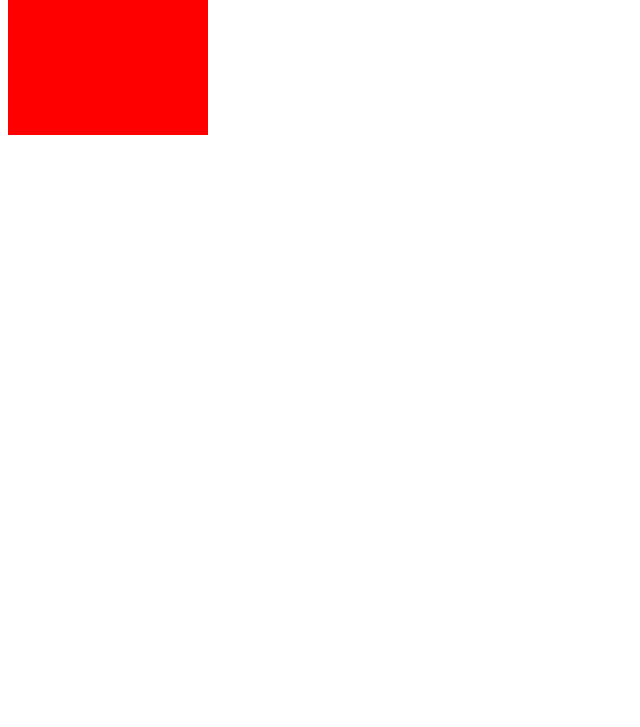
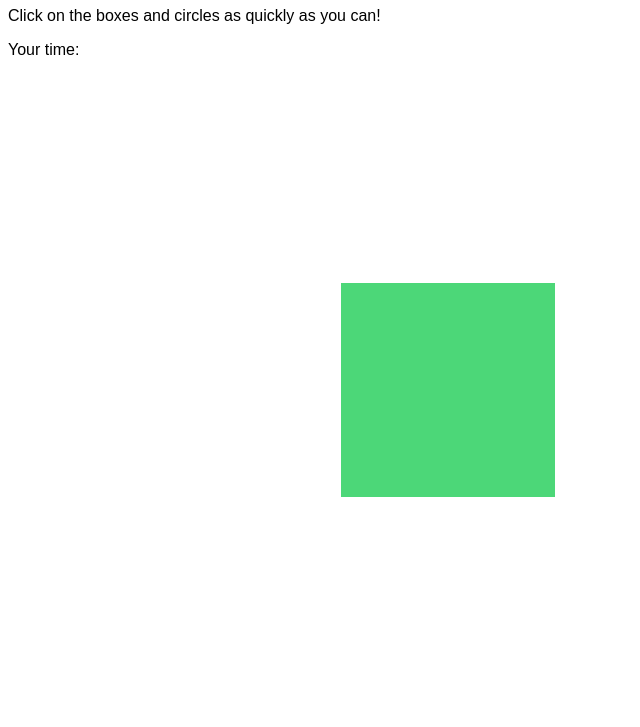
Before and after one commit to simonw101/reaction_tester, a plain HTML site: page index.html in a window 1280 px wide. Shown: the part 73-800 px from the top of the page, without its empty margins (0-640 px from the left). Drawn offline with Linux system fonts and the light colour scheme.

Commit message:
finished

```diff
--- a/index.html
+++ b/index.html
@@ -6,6 +6,12 @@
     </head>
     <body>
 
+        <h1>Test your reactions</h1>
+
+        <p>Click on the boxes and circles as quickly as you can!</p>
+
+        <p>Your time: <span id="timeTaken" class="bold"></span></p>
+
         <div id="shape"></div>
 
         <script src="scripts.js" type="text/javascript" ></script>
--- a/scripts.js
+++ b/scripts.js
@@ -1,13 +1,67 @@
 var start = new Date().getTime();
+
+
+function makeShapeAppear() {
+
+    var top = Math.random() * 400;
+
+    var left = Math.random() * 400;
+
+    var width = (Math.random() * 200) + 100;
+
+    if (Math.random() > 0.5) {
+
+        document.getElementById("shape").style.borderRadius = "100%";
+
+        } else {
+
+            document.getElementById("shape").style.borderRadius = "0";
+
+        }
+
+    document.getElementById("shape").style.backgroundColor = getRandomColor();
+
+    document.getElementById("shape").style.width = width + "px";
+
+    document.getElementById("shape").style.height = width + "px";
+
+    document.getElementById("shape").style.top = top + "px";
+
+    document.getElementById("shape").style.left = left + "px";
+
+    document.getElementById("shape").style.display = "block";
+
+    start = new Date().getTime();
+
+}
+
+function getRandomColor() {
+  var letters = '0123456789ABCDEF';
+  var color = '#';
+  for (var i = 0; i < 6; i++) {
+    color += letters[Math.floor(Math.random() * 16)];
+  }
+  return color;
+}
+
+function appearAfterDelay() {
+
+    setTimeout(makeShapeAppear, Math.floor(Math.random() * 2000));
+
+}
+
+appearAfterDelay();
 
 document.getElementById("shape").onclick = function() {
 
+    document.getElementById("shape").style.display = "none";
+
     var end = new Date().getTime();
 
-    var timeTaken = start - end;
+    var timeTaken = (end - start) / 1000;
 
-    alert(timeTaken);
+    document.getElementById("timeTaken").innerHTML = timeTaken + "s";
 
-    document.getElementById("shape").style.display = "none";
+    appearAfterDelay();
 
 }
--- a/styles.css
+++ b/styles.css
@@ -1,7 +1,20 @@
+body {
+
+    font-family: sans-serif;
+
+}
+
 #shape {
 
     height: 200px;
     width: 200px;
     background-color: red;
+    display: none;
+   position: relative;
+}
+
+.bold {
+
+    font-weight: bold;
 
 }
```
